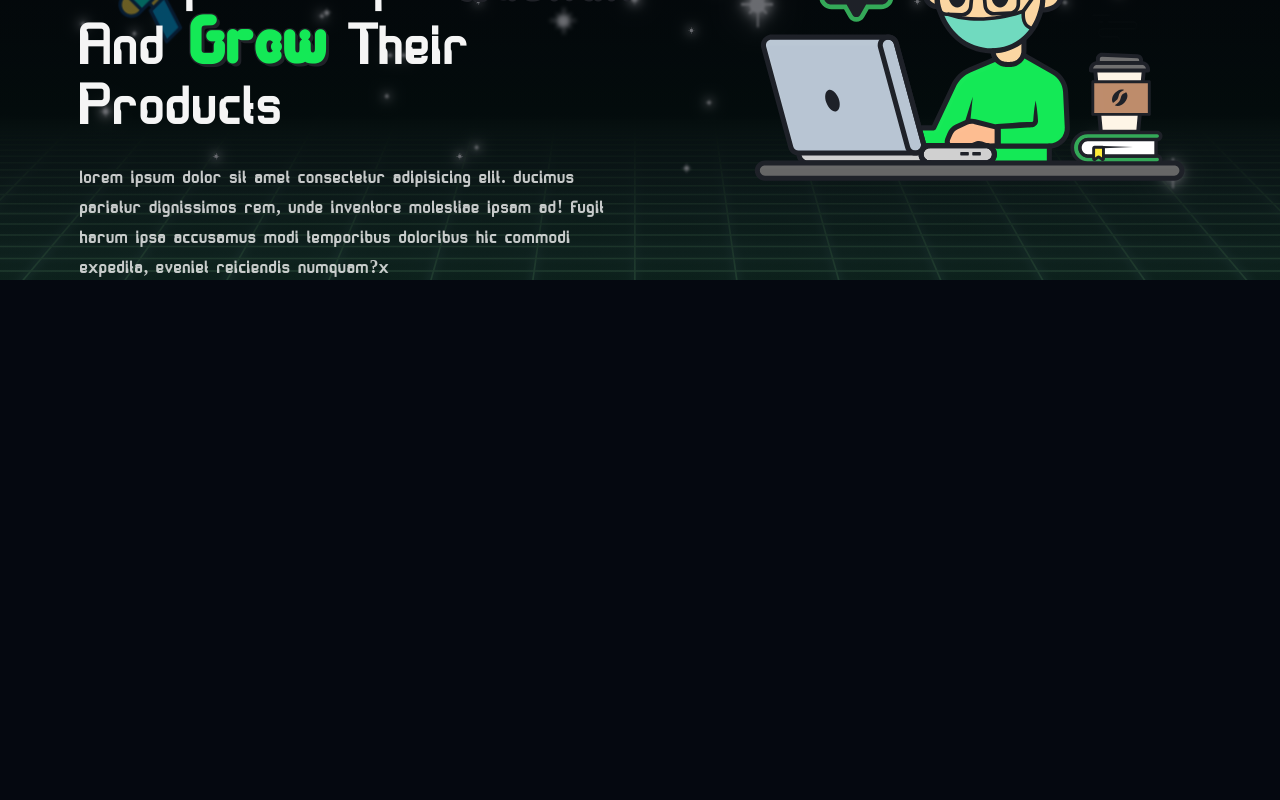
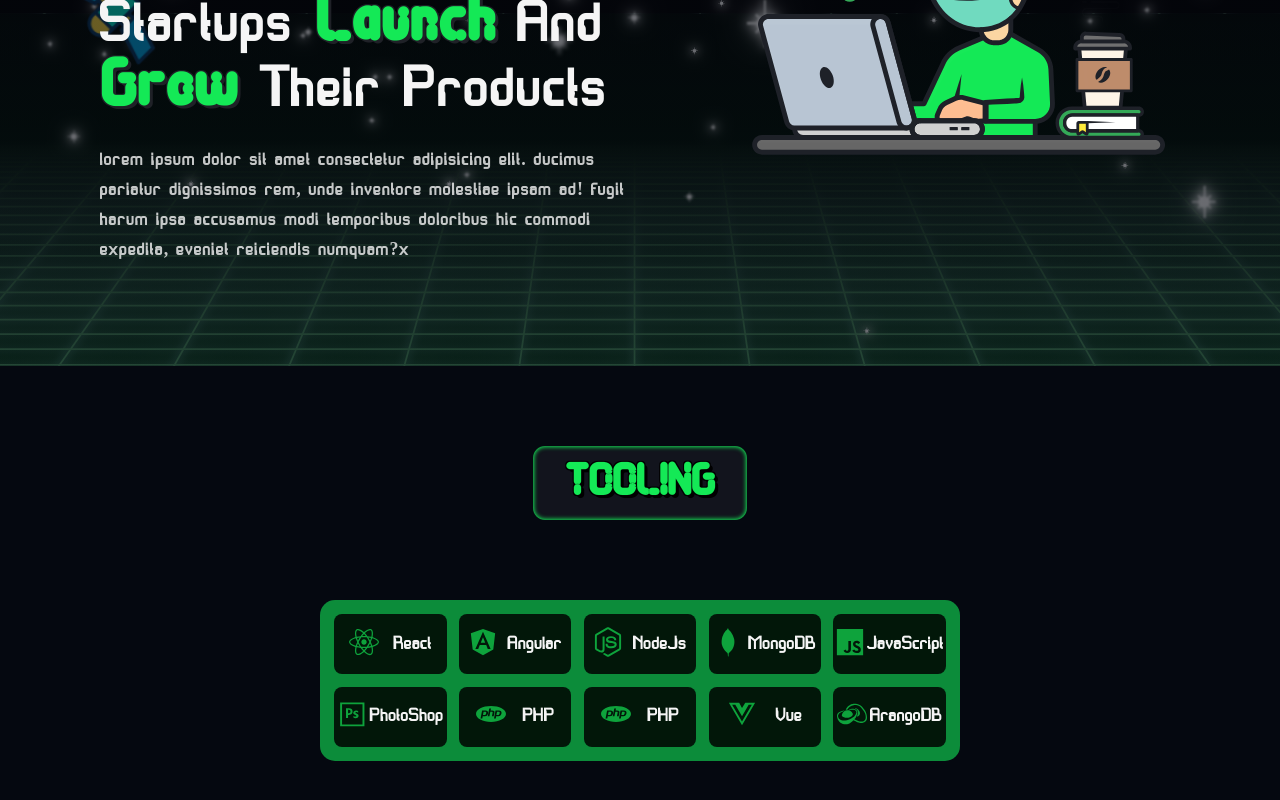
Before and after one commit to Lihsrah/my_portfolio_local, a React (Create React App) app: page / in a window 1280 px wide. Shown: the part 378-1178 px from the top of the page. Before the commit the page ends 800 px from the top, so only its background shows below. Built offline with nearby package versions, Linux system fonts and the light colour scheme.

Commit message:
skills section done

```diff
--- a/src/assets/CSS/Header.css
+++ b/src/assets/CSS/Header.css
@@ -1,11 +1,12 @@
 header {
     max-width: 100%;
-    -webkit-animation: fadeInDown 1s ease forwards;
-    animation: fadeInDown 1s ease forwards;
+    -webkit-animation: fadeInDown 1s ease-in forwards;
+    animation: fadeInDown 1s ease-in forwards;
     background-color: #10e956 !important;
     position: -webkit-sticky;
     position: sticky;
     top: 0;
+    will-change: transform;
     z-index: 1000;
 }
 
--- a/src/assets/CSS/Home.css
+++ b/src/assets/CSS/Home.css
@@ -3,41 +3,49 @@ h1 {
     line-height: 60px;
 }
 
+h2 {
+    font-size: 2.8rem;
+    line-height: 48px;
+}
+
 .home {
     width: 100%;
     max-width: 100%;
+    will-change: transform;
     transform: translate3d(0, 0, 0);
 }
 
+/* first section styling  */
 .home .home-intro {
     align-items: center;
     background-image: linear-gradient(to right bottom, rgba(5, 8, 16, .6), rgba(5, 8, 16, .6)), url(../IMAGES/home_bg.svg);
     background-position: top;
     background-size: cover;
     display: flex;
-    height: 74vh;
     justify-content: space-between;
-    padding: 8rem 5rem 0;
+    padding: 100px 100px;
+}
 
+.home .home-intro.hidden {
+    opacity: 0;
+}
 
-    &.hidden {
-        opacity: 0;
-    }
-    &.show {
-        opacity: 1;
-        .content {
-            animation: fadeInLeft 1s ease forwards;
-        }
-        .hero-icon {
-            animation: fadeInRight 1s ease forwards;
-        }
-    }
+.home .home-intro.show {
+    opacity: 1;
+}
+
+.home .home-intro.show .content {
+    animation: fadeInLeft 1s ease forwards;
+}
+
+.home .home-intro.show .hero-icon {
+    animation: fadeInRight 1s ease forwards;
 }
 
 .home .home-intro.show .content {
     -webkit-animation: fadeInLeft 1s ease forwards;
     animation: fadeInLeft 1s ease forwards;
-    will-change:  transform;
+    will-change: transform;
 }
 
 .home .home-intro .content {
@@ -105,6 +113,7 @@ h1 {
     -webkit-animation: fadeInRight 2s ease forwards;
     animation: fadeInRight 2s ease forwards;
 }
+
 .home .home-intro .hero_icon {
     padding-bottom: 1rem;
     width: 45%;
@@ -116,6 +125,103 @@ h1 {
     width: 500px;
 }
 
+/* second section styling  */
+.home .tooling {
+    display: flex;
+    flex-direction: column;
+    justify-content: center;
+    align-items: center;
+    padding: 5rem 0;
+}
+
+.home .tooling.hidden {
+    opacity: 0;
+}
+
+.home .tooling.show {
+    opacity: 1;
+}
+
+.home .tooling.show .tooling_title {
+    -webkit-animation: flipInY 2s ease forwards;
+    animation: flipInY 2s ease forwards;
+    -webkit-backface-visibility: visible !important;
+    backface-visibility: visible !important;
+}
+
+.home .tooling.show .tooling_box {
+    animation: jackInTheBox 2s ease forwards;
+}
+
+.home .tooling .tooling_title {
+    background: #12141d;
+    border-radius: 12px;
+    padding: .8rem 2rem;
+    display: flex;
+    justify-content: center;
+    align-items: center;
+    margin-bottom: 5rem;
+    box-shadow: 0px 0px 4px 1px rgba(20, 233, 86, 1) inset;
+    -webkit-box-shadow: 0px 0px 4px 1px rgba(20, 233, 86, 1) inset;
+    -moz-box-shadow: 0px 0px 4px 1px rgba(20, 233, 86, 1) inset;
+}
+
+@supports (-webkit-text-stroke:0.1px #000) {
+    .home .tooling .tooling_title h2 {
+        -webkit-text-stroke: .1px #000;
+        -webkit-text-fill-color: #14e956;
+    }
+}
+
+.home .tooling .tooling_title h2 {
+    color: #14e956;
+    font-family: Cyborg;
+    font-weight: 900;
+    text-shadow: 3px 3px 0 #000, -1px -1px 0 #000, 1px -1px 0 #000, -1px 1px 0 #000, 1px 1px 0 #000;
+    text-transform: uppercase;
+}
+
+.home .tooling .tooling_box {
+    display: flex;
+    flex-wrap: wrap;
+    justify-content: space-between;
+    align-items: center;
+    background: rgba(12, 140, 58, 1);
+    border-radius: 15px;
+    width: 50%;
+    padding: .5rem;
+}
+
+.home .tooling .tooling_box .box_content {
+    flex: 0 18%;
+    height: 60px;
+    margin: 1%;
+    border-radius: 8px;
+    background: rgba(2, 23, 9, 1);
+    display: flex;
+    justify-content: space-evenly;
+    align-items: center;
+}
+
+.home .tooling .tooling_box .box_content .box_icon .icon {
+    width: 30px;
+    height: 30px;
+    color: #0ea33c;
+}
+
+.home .tooling .tooling_box .box_content .box_text p {
+    font-size: 18px;
+    font-weight: 700;
+    text-transform: capitalize;
+}
+
+
+
+
+
+
+
+
 
 /* Animations  */
 @keyframes fadeInRight {
@@ -124,6 +230,7 @@ h1 {
         -webkit-transform: translate3d(100%, 0, 0);
         transform: translate3d(100%, 0, 0);
     }
+
     100% {
         opacity: 1;
         -webkit-transform: translateZ(0);
@@ -136,26 +243,32 @@ h1 {
         -webkit-transform: translateZ(0) scale(1);
         transform: translateZ(0) scale(1);
     }
+
     15% {
         -webkit-transform: translate3d(-25%, 0, 0) rotate(-5deg) scale(1.1);
         transform: translate3d(-25%, 0, 0) rotate(-5deg) scale(1.1);
     }
+
     30% {
         -webkit-transform: translate3d(20%, 0, 0) rotate(3deg) scale(1.2);
         transform: translate3d(20%, 0, 0) rotate(3deg) scale(1.2);
     }
+
     45% {
         -webkit-transform: translate3d(-15%, 0, 0) rotate(-3deg) scale(1.3);
         transform: translate3d(-15%, 0, 0) rotate(-3deg) scale(1.3);
     }
+
     60% {
         -webkit-transform: translate3d(10%, 0, 0) rotate(2deg) scale(1.2);
         transform: translate3d(10%, 0, 0) rotate(2deg) scale(1.2);
     }
+
     75% {
         -webkit-transform: translate3d(-5%, 0, 0) rotate(-1deg) scale(1.1);
         transform: translate3d(-5%, 0, 0) rotate(-1deg) scale(1.1);
     }
+
     100% {
         -webkit-transform: translateZ(0) scale(1);
         transform: translateZ(0) scale(1);
@@ -168,9 +281,69 @@ h1 {
         -webkit-transform: translate3d(-100%, 0, 0);
         transform: translate3d(-100%, 0, 0);
     }
+
     100% {
         opacity: 1;
         -webkit-transform: translateZ(0);
         transform: translateZ(0);
     }
 }
+
+@keyframes flipInY {
+    0% {
+        -webkit-animation-timing-function: ease-in;
+        animation-timing-function: ease-in;
+        opacity: 0;
+        -webkit-transform: perspective(400px) rotateY(90deg);
+        transform: perspective(400px) rotateY(90deg);
+    }
+
+    40% {
+        -webkit-animation-timing-function: ease-in;
+        animation-timing-function: ease-in;
+        -webkit-transform: perspective(400px) rotateY(-20deg);
+        transform: perspective(400px) rotateY(-20deg);
+    }
+
+    60% {
+        opacity: 1;
+        -webkit-transform: perspective(400px) rotateY(10deg);
+        transform: perspective(400px) rotateY(10deg);
+    }
+
+    80% {
+        -webkit-transform: perspective(400px) rotateY(-5deg);
+        transform: perspective(400px) rotateY(-5deg);
+    }
+
+    100% {
+        -webkit-transform: perspective(400px);
+        transform: perspective(400px);
+    }
+}
+
+@keyframes jackInTheBox {
+    0% {
+        opacity: 0;
+        -webkit-transform: scale(.1) rotate(30deg);
+        transform: scale(.1) rotate(30deg);
+        -webkit-transform-origin: center bottom;
+        transform-origin: center bottom;
+    }
+
+    50% {
+        -webkit-transform: rotate(-10deg);
+        transform: rotate(-10deg);
+    }
+
+    70% {
+        -webkit-transform: rotate(3deg);
+        transform: rotate(3deg);
+    }
+
+    100% {
+        opacity: 1;
+        -webkit-transform: scale(1);
+        transform: scale(1);
+    }
+}
--- a/src/assets/PAGES/Home.jsx
+++ b/src/assets/PAGES/Home.jsx
@@ -1,5 +1,13 @@
 import React, { useEffect, useRef } from "react";
 import "../CSS/Home.css";
+import { FaReact } from "react-icons/fa";
+import { FaAngular } from "react-icons/fa";
+import { FaNodeJs } from "react-icons/fa6";
+import { DiMongodb } from "react-icons/di";
+import { IoLogoJavascript } from "react-icons/io5";
+import { DiPhotoshop } from "react-icons/di";
+import { SiPhp, SiArangodb } from "react-icons/si";
+import { FaVuejs } from "react-icons/fa";
 
 const Home = () => {
   const sections = useRef([]); // To store references to each section
@@ -914,7 +922,11 @@ const Home = () => {
                 fill="#1E2128"
                 data-svg-origin="2573.760009765625 136.09000396728516"
                 transform="matrix(1.1728,0,0,1.1728,-447.15774,-25.92835)"
-                style={{ transformOrigin: "0px 0px", opacity: 0.788, fill: "rgb(207, 83, 81)" }}
+                style={{
+                  transformOrigin: "0px 0px",
+                  opacity: 0.788,
+                  fill: "rgb(207, 83, 81)",
+                }}
               ></path>
               <path
                 class="b-two"
@@ -922,7 +934,11 @@ const Home = () => {
                 fill="#1E2128"
                 data-svg-origin="2602.3399658203125 136.09000396728516"
                 transform="matrix(0.8272,0,0,0.8272,447.27237,21.10435)"
-                style={{ transformOrigin: "0px 0px", opacity: 0.212, fill: "rgb(78, 66, 46)" }}
+                style={{
+                  transformOrigin: "0px 0px",
+                  opacity: 0.212,
+                  fill: "rgb(78, 66, 46)",
+                }}
               ></path>
               <path
                 class="b-three"
@@ -930,7 +946,11 @@ const Home = () => {
                 fill="#1E2128"
                 data-svg-origin="2630.919921875 136.09000396728516"
                 transform="matrix(1.1728,0,0,1.1728,-457.03497,-25.92835)"
-                style={{ transformOrigin: "0px 0px", opacity: 0.788, fill: "rgb(6, 166, 70)" }}
+                style={{
+                  transformOrigin: "0px 0px",
+                  opacity: 0.788,
+                  fill: "rgb(6, 166, 70)",
+                }}
               ></path>
               <g opacity="0.5">
                 <g opacity="0.5">
@@ -1220,6 +1240,100 @@ const Home = () => {
             </svg>
           </div>
         </section>
+
+        <section
+          id="section2"
+          ref={(el) => (sections.current[1] = el)}
+          className="tooling hidden"
+        >
+          <div className="tooling_title">
+            <h2>Tooling</h2>
+          </div>
+          <div className="tooling_box">
+            <div className="box_content">
+              <div className="box_icon">
+              <FaReact className="icon"/>
+              </div>
+              <div className="box_text">
+                <p>React</p>
+              </div>
+            </div>
+            <div className="box_content">
+              <div className="box_icon">
+              <FaAngular className="icon"/>
+              </div>
+              <div className="box_text">
+                <p>Angular</p>
+              </div>
+            </div>
+            <div className="box_content">
+              <div className="box_icon">
+              <FaNodeJs className="icon"/>
+              </div>
+              <div className="box_text">
+                <p>NodeJs</p>
+              </div>
+            </div>
+            <div className="box_content">
+              <div className="box_icon">
+              <DiMongodb className="icon"/>
+              </div>
+              <div className="box_text">
+                <p>MongoDB</p>
+              </div>
+            </div>
+            <div className="box_content">
+              <div className="box_icon">
+              <IoLogoJavascript className="icon"/>
+              </div>
+              <div className="box_text">
+                <p>JavaScript</p>
+              </div>
+            </div>
+            <div className="box_content">
+              <div className="box_icon">
+              <DiPhotoshop className="icon"/>
+              </div>
+              <div className="box_text">
+                <p>PhotoShop</p>
+              </div>
+            </div>
+            <div className="box_content">
+              <div className="box_icon">
+              <SiPhp className="icon"/>
+              </div>
+              <div className="box_text">
+                <p>PHP</p>
+              </div>
+            </div>
+            <div className="box_content">
+              <div className="box_icon">
+              <SiPhp className="icon"/>
+              </div>
+              <div className="box_text">
+                <p>PHP</p>
+              </div>
+            </div>
+            <div className="box_content">
+              <div className="box_icon">
+              <FaVuejs className="icon"/>
+              </div>
+              <div className="box_text">
+                <p>Vue</p>
+              </div>
+            </div>
+            <div className="box_content">
+              <div className="box_icon">
+              <SiArangodb className="icon"/>
+              </div>
+              <div className="box_text">
+                <p>ArangoDB</p>
+              </div>
+            </div>
+          </div>
+
+
+        </section>
       </div>
     </>
   );
```
